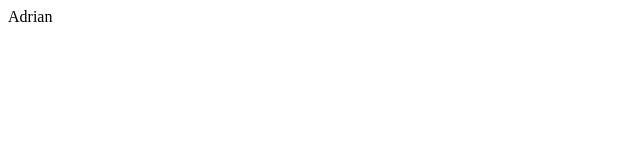
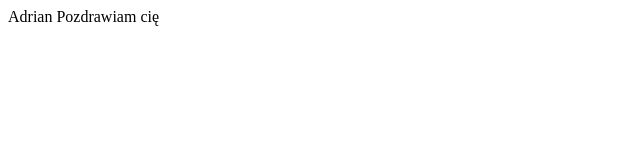
Before and after one commit to Mleczus/ZPW, a plain HTML site: page Zajęcia Git/Zadanie 1/Adrian/index.html in a window 1280 px wide. Shown: the whole page, without its empty margins (0-640 px from the left). Drawn offline with Linux system fonts and the light colour scheme.

Commit message:
Pozdrowienia

```diff
--- a/Zajęcia Git/Zadanie 1/Adrian/index.html
+++ b/Zajęcia Git/Zadanie 1/Adrian/index.html
@@ -6,6 +6,6 @@
     <title>Document</title>
 </head>
 <body>
-    Adrian
+    Adrian Pozdrawiam cię
 </body>
 </html>
```
